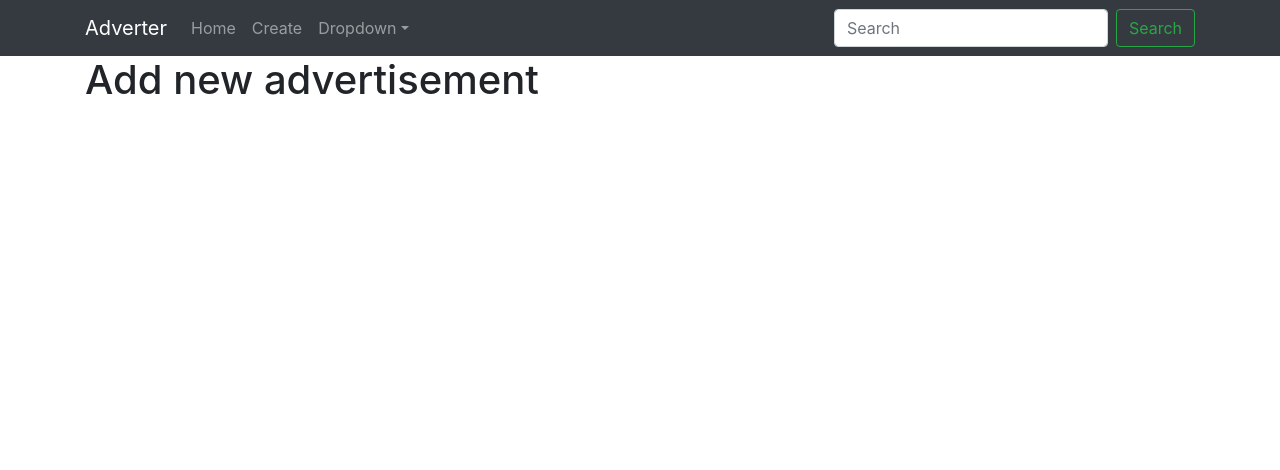
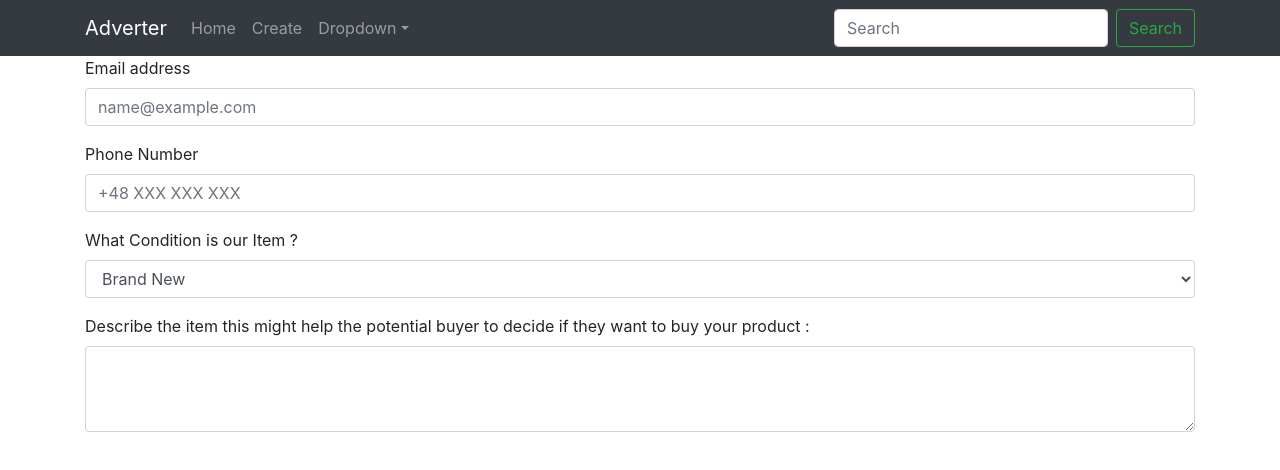
Before and after one commit to janekox/adsys-frontend, a React (Create React App) app: page /#/create in a window 1280 px wide. Shown: the top 470 px of the page. Built offline with nearby package versions, Linux system fonts and the light colour scheme.

Commit message:
Adding CreateAd options

```diff
--- a/src/Home/Home.js
+++ b/src/Home/Home.js
@@ -6,10 +6,10 @@ class Home extends React.Component {
     render() {
         return (<Row className="pt-3 mt-3">
             <CardDeck>
+                {/*<AdCard></AdCard>
                 <AdCard></AdCard>
                 <AdCard></AdCard>
-                <AdCard></AdCard>
-                <AdCard></AdCard>
+                <AdCard></AdCard>*/}
             </CardDeck>
         </Row>)
     }
--- a/src/components/AdCreate/AdCreate.js
+++ b/src/components/AdCreate/AdCreate.js
@@ -1,10 +1,38 @@
 import React from 'react';
+import {Row} from "react-bootstrap";
+import Form from "react-bootstrap/Form";
 
 function AdCreate() {
     return (
-        <div>
-            <h1>Add new advertisement</h1>
-        </div>
+
+        <Form>
+            <Form.Group controlId="exampleForm.ControlInput1">
+                <Form.Label>Email address</Form.Label>
+                <Form.Control type="email" placeholder="name@example.com"/>
+            </Form.Group>
+            <Form.Group controlId="exampleForm.ControlInput1">
+                <Form.Label>Phone Number</Form.Label>
+                <Form.Control type="phone" placeholder="+48 XXX XXX XXX"/>
+            </Form.Group>
+            <Form.Group controlId="exampleForm.ControlSelect1">
+                <Form.Label>What Condition is our Item ?</Form.Label>
+                <Form.Control as="select">
+                    <option>Brand New</option>
+                    <option>Minimal Wear</option>
+                    <option>Used</option>
+                    <option>Used and has damage</option>
+
+                </Form.Control>
+            </Form.Group>
+
+            <Form.Group controlId="exampleForm.ControlTextarea1">
+                <Form.Label>Describe the item this might help the potential buyer to decide if they want to buy your
+                    product : </Form.Label>
+                <Form.Control as="textarea" rows="3"/>
+            </Form.Group>
+        </Form>
+
+
     );
 }
 
--- a/src/components/App/AdsysNavbar.js
+++ b/src/components/App/AdsysNavbar.js
@@ -17,12 +17,12 @@ function AdsysNavbar() {
                     <Nav.Link href="/#/">Home</Nav.Link>
                     <Nav.Link href="#create">Create</Nav.Link>
                     <NavDropdown title="Dropdown" id="basic-nav-dropdown">
-                        <NavDropdown.Item href="#action/3.1">Action</NavDropdown.Item>
-                        <NavDropdown.Item href="#action/3.2">Another action</NavDropdown.Item>
+                        <NavDropdown.Item href="/details">Button 1</NavDropdown.Item>
+                        <NavDropdown.Item href="#action/3.2">Button 2</NavDropdown.Item>
                         <NavDropdown.Item href="#action/3.3">
                         </NavDropdown.Item>
                         <NavDropdown.Divider/>
-                        <NavDropdown.Item href="#action/3.4">Separated link</NavDropdown.Item>
+                        <NavDropdown.Item href="#action/3.4">Button 3</NavDropdown.Item>
                     </NavDropdown>
                 </Nav>
                 <Form inline>
```
